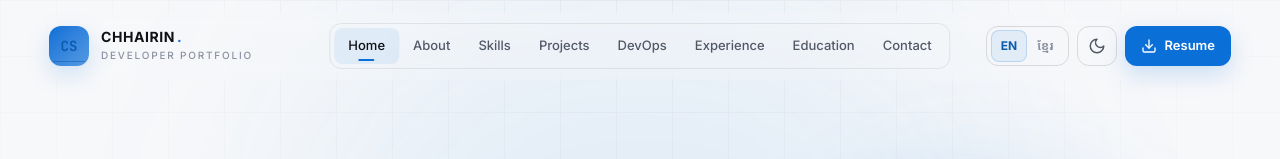
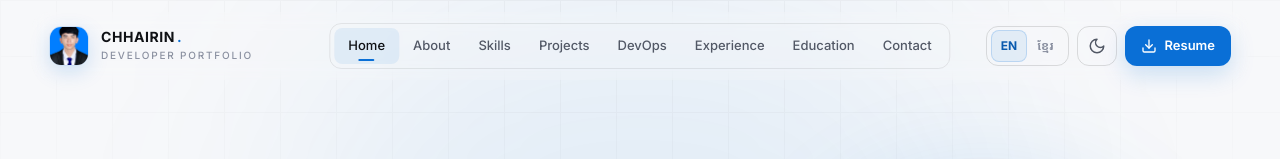
Before and after one commit to SARONCHAIRIN/portfolio, a React (Vite) app: page / in a window 1280 px wide. Shown: the top 159 px of the page. Built offline with nearby package versions, Linux system fonts and the light colour scheme.

Commit message:
add image to profile home

```diff
--- a/src/components/Navbar.tsx
+++ b/src/components/Navbar.tsx
@@ -47,12 +47,6 @@ export default function Navbar() {
       ...navItems.map((item) => item.href.replace('#', '')),
     ];
 
-    const sections = sectionIds
-      .map((id) => document.getElementById(id))
-      .filter((section): section is HTMLElement => section !== null);
-
-    if (!sections.length) return;
-
     const observer = new IntersectionObserver(
       (entries) => {
         const visibleEntry = entries
@@ -72,7 +66,13 @@ export default function Navbar() {
       }
     );
 
-    sections.forEach((section) => observer.observe(section));
+    sectionIds.forEach((id) => {
+      const section = document.getElementById(id);
+
+      if (section !== null) {
+        observer.observe(section);
+      }
+    });
 
     return () => {
       observer.disconnect();
@@ -159,38 +159,33 @@ export default function Navbar() {
               Brand
           ========================== */}
           <a
-            href="#home"
             onClick={() => handleNavigation('#home')}
             className="group flex shrink-0 items-center gap-3"
             aria-label="Go to home"
           >
             <div
               className="
-                relative flex h-10 w-10 items-center
-                justify-center overflow-hidden rounded-xl
-                font-mono text-sm font-black
+      relative h-10 w-10 shrink-0
+      overflow-hidden rounded-xl
       transition-all duration-300
       group-hover:-translate-y-0.5
-                group-hover:scale-[1.03]
+      group-hover:scale-[1.05]
     "
               style={{
-                color: 'var(--accent-text)',
-                background:
-                  'linear-gradient(135deg, var(--accent), color-mix(in srgb, var(--accent) 70%, #ffffff))',
+                border: '1px solid var(--accent-border)',
                 boxShadow:
-                  '0 8px 24px color-mix(in srgb, var(--accent) 18%, transparent)',
+                  '0 6px 20px color-mix(in srgb, var(--accent) 18%, transparent)',
               }}
             >
-              CS
-
-              <span
+              <img
+                src="/images/profile/chhairin_profile.jpg"
+                alt="Chhairin profile"
                 className="
-                  absolute inset-x-1 bottom-1
-                  h-[1px] rounded-full opacity-50
+        h-full w-full
+        object-cover object-center
+        transition-transform duration-300
+        group-hover:scale-110
       "
-                style={{
-                  backgroundColor: 'currentColor',
-                }}
               />
             </div>
 
@@ -228,7 +223,6 @@ export default function Navbar() {
               </span>
             </div>
           </a>
-
           {/* =========================
               Desktop Navigation
           ========================== */}
```
Lines whose indentation alone changed are shown as unchanged.
